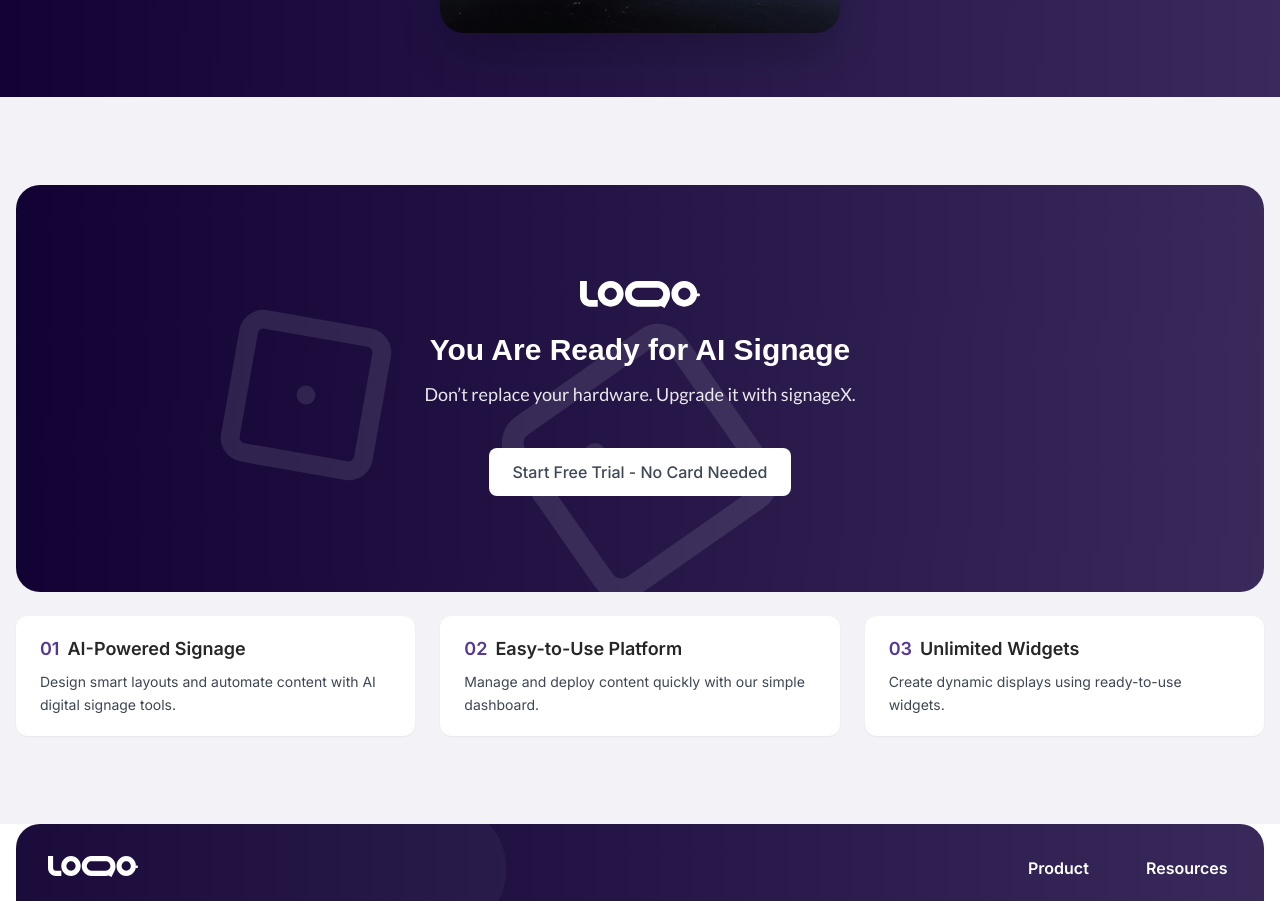
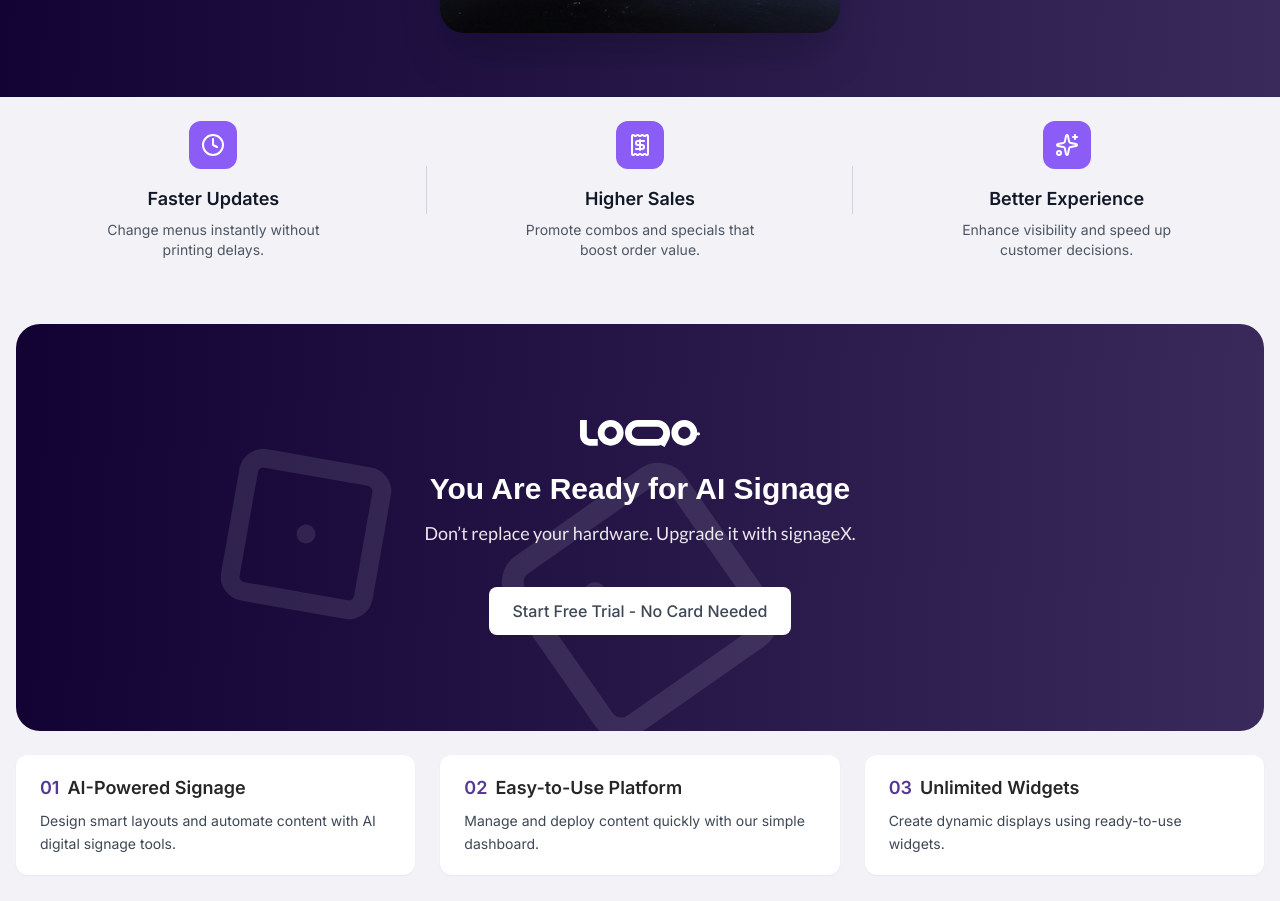
Before and after one commit to TechinoidProjects/signageX-Website, a Next.js app: page /solutions/menu-boards in a window 1280 px wide. Shown: the part 4360-5261 px from the top of the page. Built offline with nearby package versions, Linux system fonts and the light colour scheme; a web font is replaced by a local one.

Commit message:
feat: Create Reusable component for Feature Lists and add it in to the page

```diff
--- a/src/app/solutions/[slug]/page.tsx
+++ b/src/app/solutions/[slug]/page.tsx
@@ -4,6 +4,7 @@ import ChallengeSection from "@/components/Solutions/ChallengeSection";
 import SolutionHighlightSection from "@/components/Solutions/SolutionHighlightSection";
 import { FeatureTabs } from "@/components/HomePage/FeaturedTabs";
 import FeaturedApps from "@/components/Industries/FeaturedApps";
+import FeatureList from "@/components/Solutions/FeatureList";
 import { notFound } from "next/navigation";
 import { solutions } from '@/lib/solutionsData';
 
@@ -70,6 +71,7 @@ export default async function SolutionsPage({ params }: SolutionPageProps) {
         buttonHref="/widgets/retail"
         shownButton={false}
       />
+      <FeatureList items={solution.FeatureItem?.Items} />
       <CTA />
     </main>
   );
--- /dev/null
+++ b/src/components/Solutions/FeatureList.tsx
@@ -0,0 +1,54 @@
+"use client";
+
+"use client";
+
+import React from "react";
+import { Clock, Receipt, Sparkles } from "lucide-react";
+import { FeatureItem } from "@/lib/solutionsData";
+
+const iconMap = {
+  clock: Clock,
+  receipt: Receipt,
+  sparkles: Sparkles,
+} as const;
+
+type FeatureListProps = {
+  items?: FeatureItem[];
+  showDividers?: boolean;
+};
+
+const FeatureList: React.FC<FeatureListProps> = ({ items, showDividers = true }) => {
+  if (!items || items.length === 0) {
+    return null;
+  }
+
+  return (
+    <div className="w-full flex flex-col md:flex-row items-center justify-center gap-12 md:gap-0">
+      {items.map((item, index) => (
+        <div
+          key={index}
+          className="flex flex-col items-center text-center px-6 relative md:w-1/3"
+        >
+          {/* Icon */}
+          <div className="bg-[#8B5CF6] p-3 rounded-xl flex items-center justify-center">
+            {React.createElement(iconMap[item.icon], { className: 'w-6 h-6 text-white' })}
+          </div>
+
+          <h3 className="mt-4 text-[18px] font-semibold text-gray-900">
+            {item.title}
+          </h3>
+
+          <p className="mt-2 text-sm text-gray-600 max-w-[240px]">
+            {item.description}
+          </p>
+
+          {showDividers && index < items.length - 1 && (
+            <div className="hidden md:block absolute right-0 top-1/2 -translate-y-1/2 h-12 w-px bg-gray-300" />
+          )}
+        </div>
+      ))}
+    </div>
+  );
+};
+
+export default FeatureList;
--- a/src/lib/solutionsData.ts
+++ b/src/lib/solutionsData.ts
@@ -1,4 +1,10 @@
-import { Clock, Receipt, Sparkles, type LucideIcon } from "lucide-react";
+export type IconName = 'clock' | 'receipt' | 'sparkles';
+
+export interface FeatureItem {
+  icon: IconName;
+  title: string;
+  description: string;
+}
 
 export interface Solution {
   id: string;
@@ -63,11 +69,7 @@ export interface Solution {
   };
 
   FeatureItem?: {
-    Items: Array<{
-      icon: LucideIcon;
-      title: string;
-      description: string;
-    }>;
+    Items: FeatureItem[];
   };
 }
 
@@ -200,17 +202,17 @@ export const solutions: Solution[] = [
     FeatureItem: {
       Items: [
         {
-          icon: Clock,
+          icon: 'clock',
           title: "Faster Updates",
           description: "Change menus instantly without printing delays.",
         },
         {
-          icon: Receipt,
+          icon: 'receipt',
           title: "Higher Sales",
           description: "Promote combos and specials that boost order value.",
         },
         {
-          icon: Sparkles,
+          icon: 'sparkles',
           title: "Better Experience",
           description: "Enhance visibility and speed up customer decisions.",
         },
```
